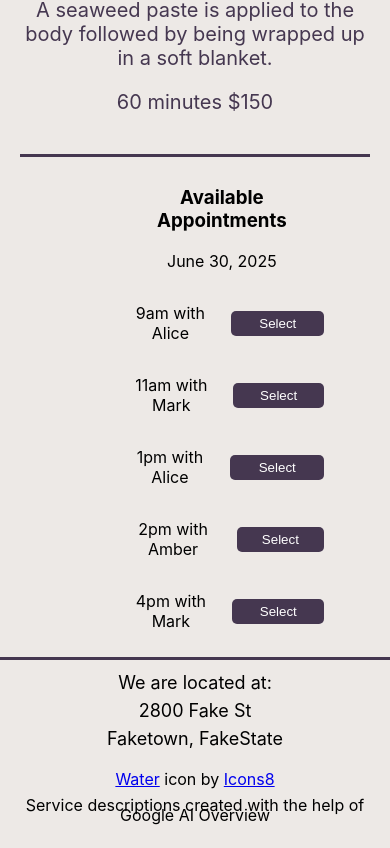
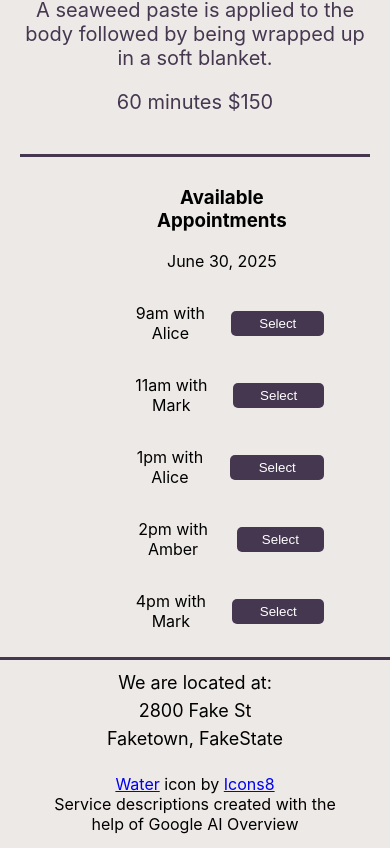
Before and after one commit to LaurenCummings/spa-project, a React (Vite) app: page / in a window 390 px wide. Shown: the part 6156-7004 px from the top of the page. Built offline with nearby package versions, Linux system fonts and the light colour scheme; a web font is replaced by a local one.

Commit message:
added styling to footer for smaller screens

```diff
--- a/src/css/Footer.css
+++ b/src/css/Footer.css
@@ -13,3 +13,11 @@
     line-height: 10px;
     margin-top: 30px;
 }
+
+@media (max-width: 800px) {
+    .extra-info p {
+        max-width: 300px;
+        margin: 0px auto;
+        line-height: 20px;
+    }
+}
```
